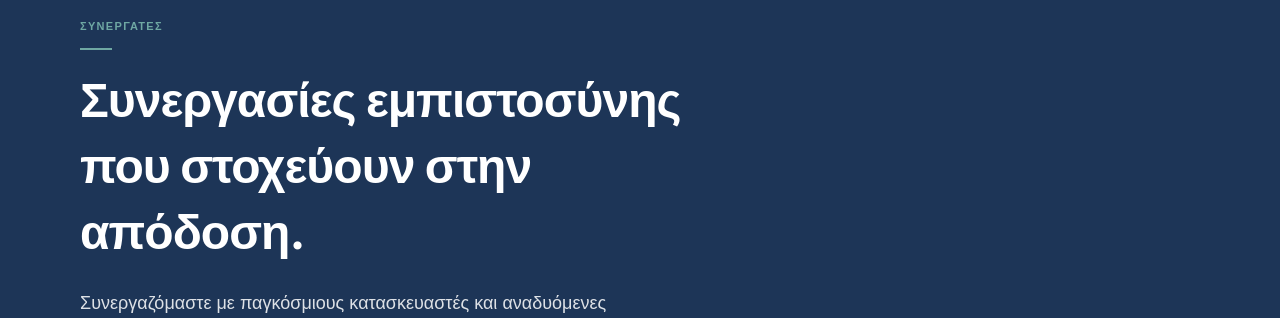
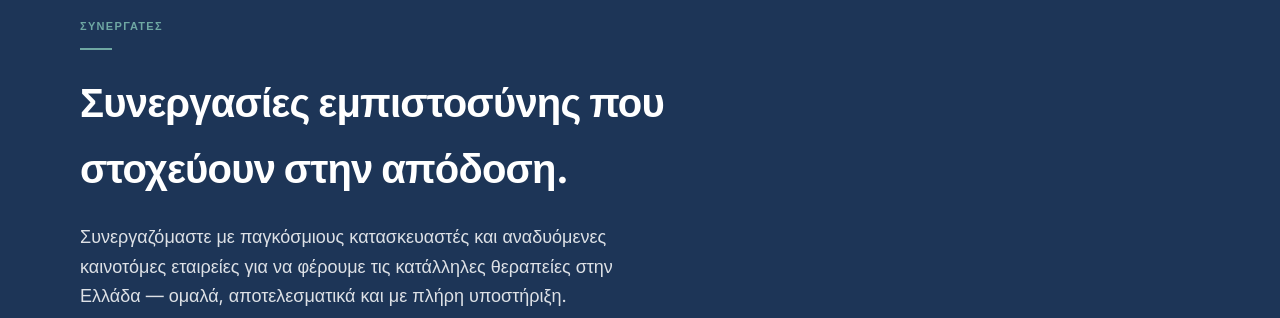
Before and after one commit to Cuvon/cuvon.gr, a Next.js app: page /gr/partners in a window 1280 px wide. Shown: the part 139-457 px from the top of the page. Built offline with nearby package versions, Linux system fonts and the light colour scheme; no server answers.

Commit message:
Update page.tsx

```diff
--- a/app/gr/partners/page.tsx
+++ b/app/gr/partners/page.tsx
@@ -35,7 +35,7 @@ export default function GrPartnersPage() {
     <>
       <PageHeader
         label="Συνεργατες"
-        title={<span className="text-[1.5rem] sm:text-[2rem] lg:text-h1">Συνεργασίες εμπιστοσύνης που στοχεύουν στην απόδοση.</span>}
+        title="Συνεργασίες εμπιστοσύνης που στοχεύουν στην απόδοση."
         lead="Συνεργαζόμαστε με παγκόσμιους κατασκευαστές και αναδυόμενες καινοτόμες εταιρείες για να φέρουμε τις κατάλληλες θεραπείες στην Ελλάδα — ομαλά, αποτελεσματικά και με πλήρη υποστήριξη."
       />
 
```
